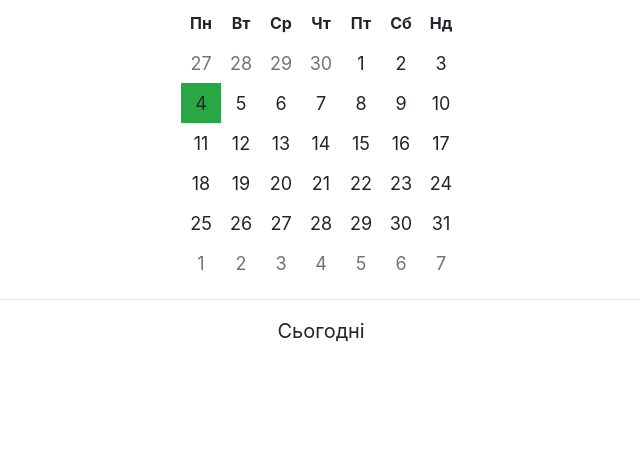
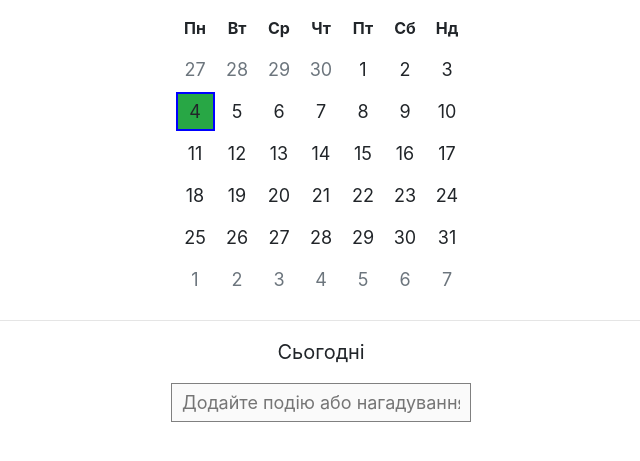
Before and after one commit to Bishk0/calendar, a plain HTML site: page index.html in a window 1280 px wide. Shown: the part 165-626 px from the top of the page, without its empty margins (319-959 px from the left). Drawn offline with nearby package versions, Linux system fonts and the light colour scheme.

Commit message:
fixing bug with selecting current day

```diff
--- a/index.html
+++ b/index.html
@@ -31,7 +31,10 @@
             </div>
           </div>
           <hr>
-            <div class="select__day"></div>
+            <div class="select__day mb-3"></div>
+            <div class="remindingOrEvent">
+              <input type="text" placeholder="Додайте подію або нагадування" disabled>
+            </div>
         </div>
       </div>
     </div>
--- a/main.js
+++ b/main.js
@@ -141,7 +141,7 @@ function showCalendar(month, year) {
           year === today.getFullYear() &&
           month === today.getMonth()
         ) {
-          cell.classList.add("bg-success");
+          cell.classList.add("bg-success", "selected");
         }
 
         cell.append(cellText);
@@ -182,13 +182,15 @@ function showCalendar(month, year) {
       if (i >= 7) {
         i = i % 7;
         displaySelectedDay.innerHTML = week[i] + " " + this.innerHTML;
+        if (
+          +this.innerHTML === today.getDate() &&
+          year === today.getFullYear() &&
+          month === today.getMonth()
+        ) {
+          displaySelectedDay.innerHTML = "Сьогодні";
+        }
       }
     };
   }
-  // $('td').on('click', function() { // то саме на jq
-  //   	$('td').removeClass('selected');
-  //     $(this).addClass('selected');
-  //   });
-
   //-------------------------------------------------
 }
--- a/style.css
+++ b/style.css
@@ -31,19 +31,23 @@ table {
   /* border: 1px solid gray; */
   text-align: center;
   cursor: default;
+  border-spacing: 7px;
+  border-collapse: separate;
 }
 
 td, th {
   /* border: 1px solid magenta; */
-  width: 40px;
-  height: 40px;
+  width: 35px;
+  height: 35px;
 }
 
 td {
   font-size: 18px;
+
+
 }
 td:hover {
-  outline: solid 2px #f0f0f0;
+  outline: solid 2px blue;
 }
 
 .selected {
@@ -54,3 +58,18 @@ td:hover {
   text-align: center;
   font-size: 20px;
 }
+
+.remindingOrEvent {
+  text-align: center;
+}
+
+.remindingOrEvent input {
+  width: 300px;
+  font-size: 18px;
+  padding: 5px 10px;
+  border: 1px solid grey;
+}
+
+.remindingOrEvent input:hover {
+  background-color: #f0f0f0;
+}
```
